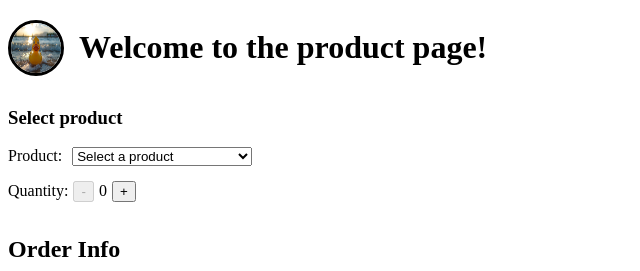
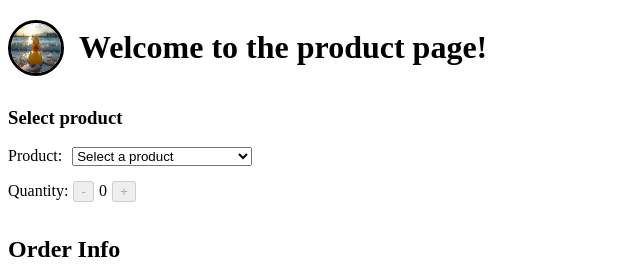
Before and after one commit to 4stron/component, a React (Vite) app: page / in a window 1280 px wide. Shown: the top 271 px of the page, without its empty margins (0-640 px from the left). Built offline with nearby package versions, Linux system fonts and the light colour scheme.

Commit message:
+ - disabled when no item selected

```diff
--- a/src/App.jsx
+++ b/src/App.jsx
@@ -34,6 +34,7 @@ function App() {
     return productPrices[productName];
   }
 
+  const isDisabled = !selectedProduct;
 
   return (
     <div>
@@ -52,9 +53,13 @@ function App() {
       </div>
       <div className="quantity">
         <p>Quantity:</p>
-        <button disabled={counter === 0} onClick={decrement}>-</button>
+        <button disabled={isDisabled || counter === 0} onClick={decrement}>
+          -
+        </button>
         <p>{counter}</p>
-        <button onClick={increment}>+</button>
+        <button disabled={isDisabled} onClick={increment}>
+          +
+        </button>
       </div>
       <h2>Order Info</h2>
       <table>
```
